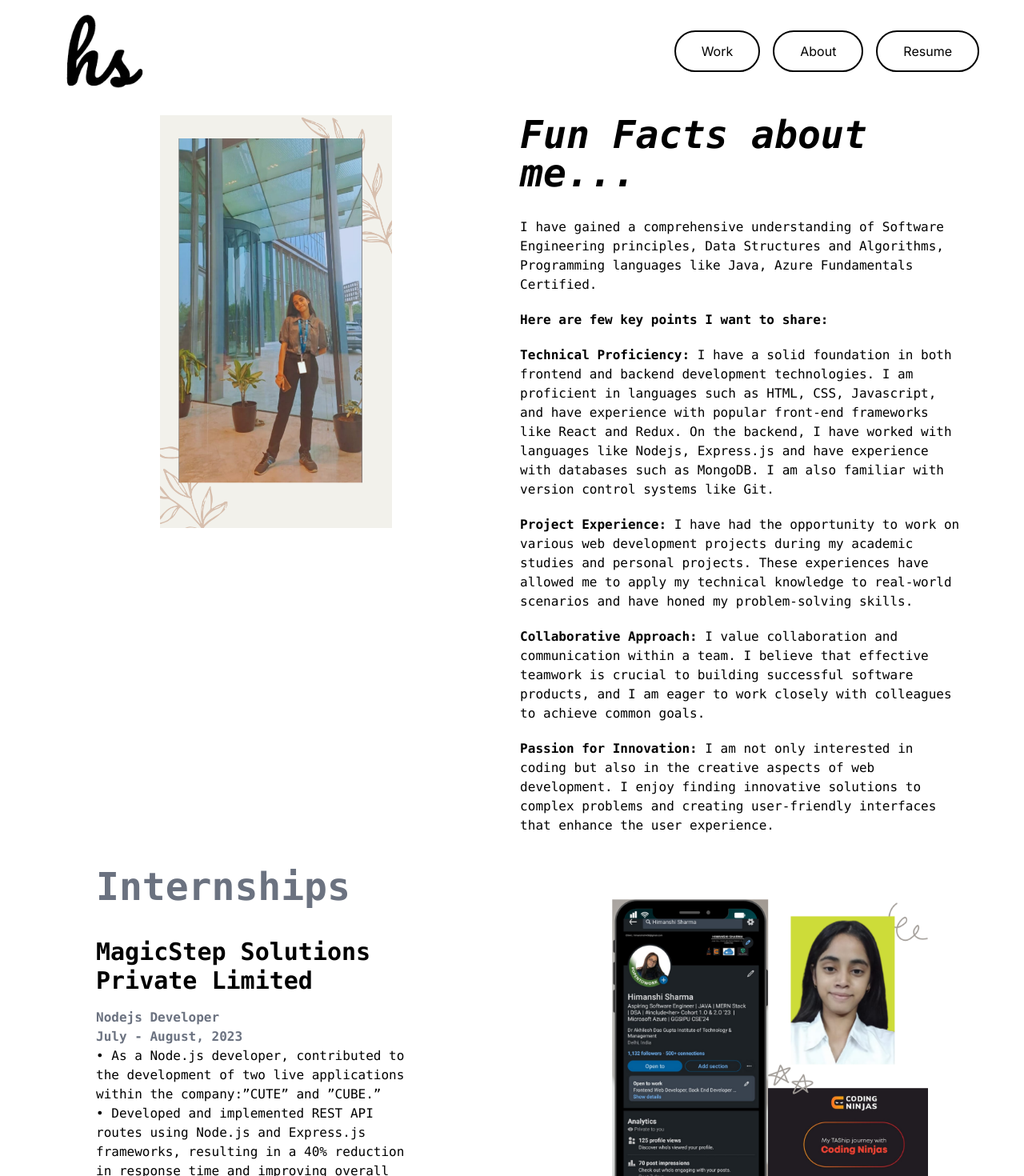
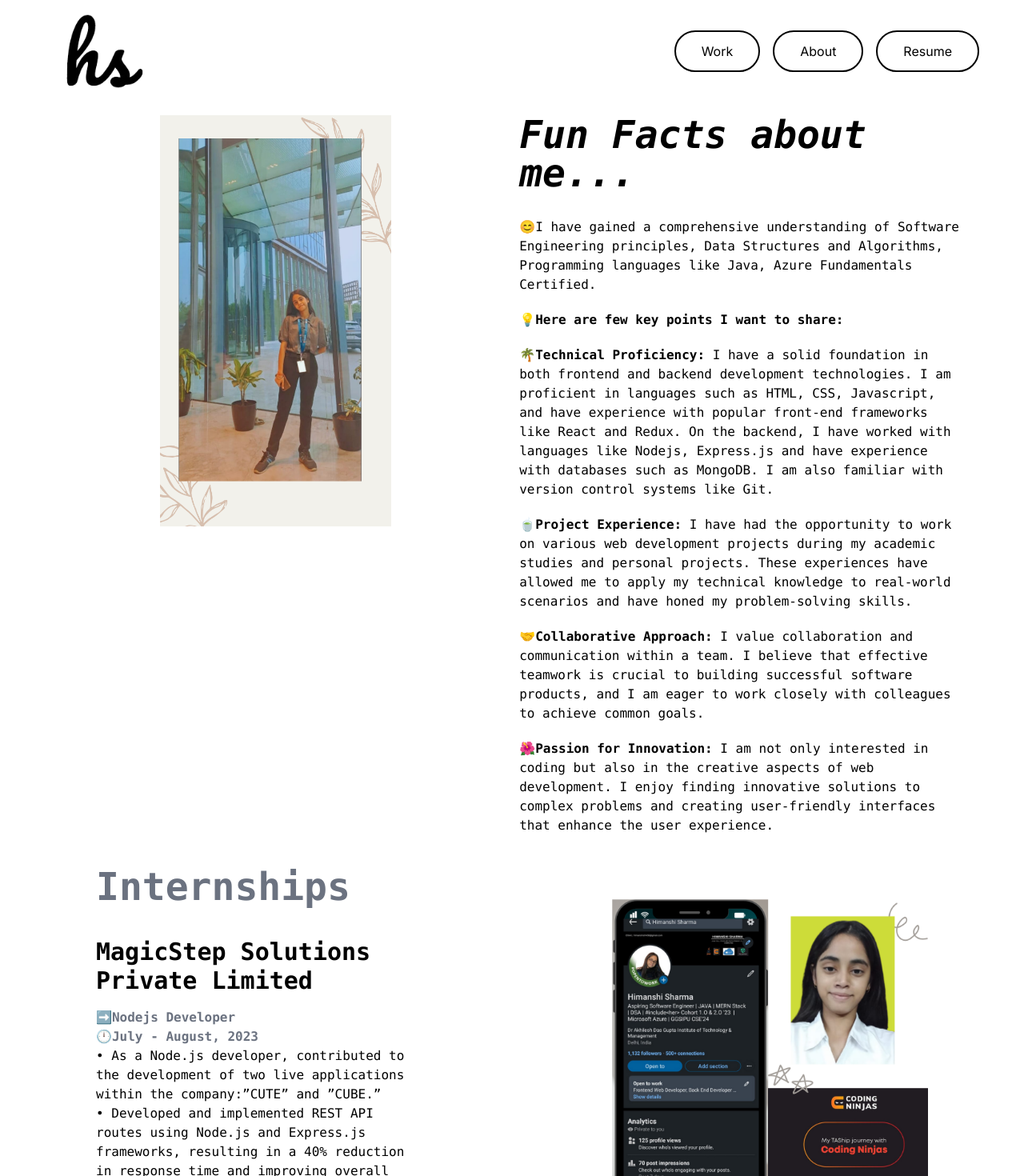
Before and after one commit to himanshi-sharma-123/my-portfolio, a Next.js app: page /about in a window 1280 px wide. Shown: the top 1470 px of the page at 80% size. Built offline with nearby package versions, Linux system fonts and the light colour scheme.

Commit message:
emojis setted

```diff
--- a/src/app/about/page.jsx
+++ b/src/app/about/page.jsx
@@ -50,17 +50,17 @@ function About() {
           </div>
           <div className="ml-10 mt-8">
             <div className="font-mono">
-              I have gained a comprehensive understanding of Software
+              😊I have gained a comprehensive understanding of Software
               Engineering principles, Data Structures and Algorithms,
               Programming languages like Java, Azure Fundamentals Certified.
               <div className="mt-5">
                 <h1 className="text-1xl font-bold font-mono">
-                  Here are few key points I want to share:
+                  💡Here are few key points I want to share:
                 </h1>
                 <ul className="mt-5">
                   <li className="font-mono">
                     <span className="font-bold font-mono">
-                      Technical Proficiency:{" "}
+                      🌴Technical Proficiency:{" "}
                     </span>
                     I have a solid foundation in both frontend and backend
                     development technologies. I am proficient in languages such
@@ -72,7 +72,7 @@ function About() {
                   </li>
                   <li className="mt-5 font-mono">
                     <span className="font-bold font-mono">
-                      Project Experience:{" "}
+                      🍵Project Experience:{" "}
                     </span>
                     I have had the opportunity to work on various web
                     development projects during my academic studies and personal
@@ -82,7 +82,7 @@ function About() {
                   </li>{" "}
                   <li className="mt-5 font-mono">
                     <span className="font-bold font-mono">
-                      Collaborative Approach:{" "}
+                      🤝Collaborative Approach:{" "}
                     </span>
                     I value collaboration and communication within a team. I
                     believe that effective teamwork is crucial to building
@@ -91,7 +91,7 @@ function About() {
                   </li>
                   <li className="mt-5 font-mono">
                     <span className="font-bold font-mono">
-                      Passion for Innovation:{" "}
+                      🌺Passion for Innovation:{" "}
                     </span>
                     I am not only interested in coding but also in the creative
                     aspects of web development. I enjoy finding innovative
@@ -110,15 +110,15 @@ function About() {
             Internships
           </h1>
           {internships.map((internship, id) => (
-            <div key={id} className="mt-10">
+            <div key={id} className="mt-10 item-center">
               <h1 className="text-3xl font-mono font-bold">
                 {internship.firm}
               </h1>
               <h1 className=" mt-4 font-mono font-bold text-gray-500">
-                {internship.title}
+                ➡️{internship.title}
               </h1>
               <h1 className="font-mono font-bold text-gray-500">
-                {internship.timeline}
+                🕛{internship.timeline}
               </h1>
               <h1 className="text-left font-mono">{internship.first}</h1>
               <h1 className="text-left font-mono">{internship.second}</h1>
--- a/src/app/page.js
+++ b/src/app/page.js
@@ -61,7 +61,7 @@ before:bg-white
 after:absolute after:inset-0 after:w-[0.125em] after:animate-caret
 "
             >
-              Himanshi Sharma
+              Himanshi Sharma👋
             </span>
             , currently pursuing my B.Tech at GGSPIU. I am aspiring to become a{" "}
             <span
@@ -70,7 +70,7 @@ before:bg-white
 after:absolute after:inset-0 after:w-[0.125em] after:animate-caret
 "
             >
-              full-stack developer
+              full-stack developer💻
             </span>
             .
           </div>
@@ -85,9 +85,10 @@ after:absolute after:inset-0 after:w-[0.125em] after:animate-caret
         </div>
       </div>
       <div className="mt-28 px-4 lg:px-24">
-        <h1 className="text-7xl font-bold text-center italic font-mono text-gray-500">
-          Projects
+        <h1 className="text-7xl font-bold text-center font-mono text-gray-500">
+          Projects👩‍💻
         </h1>
+
         <div className="grid gap-20 my-12 lg:grid-cols-2 sm:grid-cols-2 md:grid-cols-3 grid-cols-1">
           {projects.map((project, id) => (
             <Link href={`/projects/${project.id}`} key={project.id}>
--- a/src/app/projects/[id]/page.jsx
+++ b/src/app/projects/[id]/page.jsx
@@ -74,11 +74,11 @@ function ProjectDetail({ params }) {
       </div>
       <div className="flex flex-col md:flex-row gap-5 md:gap-40 mt-10">
         <div className="flex flex-col">
-          <h1 className="text-3xl font-bold">Tools</h1>
+          <h1 className="text-3xl font-bold">🧰Tools</h1>
           <h2 className="text-1xl text-gray-500 font-bold">{detail.tools}</h2>
         </div>
         <div className="mt-5 md:mt-0">
-          <h1 className="text-3xl font-bold">Timeline</h1>
+          <h1 className="text-3xl font-bold">🕛Timeline</h1>
           <h2 className="text-1xl text-gray-500 font-bold">
             {detail.timeline}
           </h2>
@@ -106,7 +106,7 @@ function ProjectDetail({ params }) {
       </div>
 
       <div>
-        <h1 className="text-3xl mt-20 font-bold">Brief</h1>
+        <h1 className="text-3xl mt-20 font-bold">🌴Brief</h1>
         <p className="text-left grid grid-cols-1 gap-6 sm:grid-cols-2 mt-7 ">
           {detail.description}
         </p>
```
